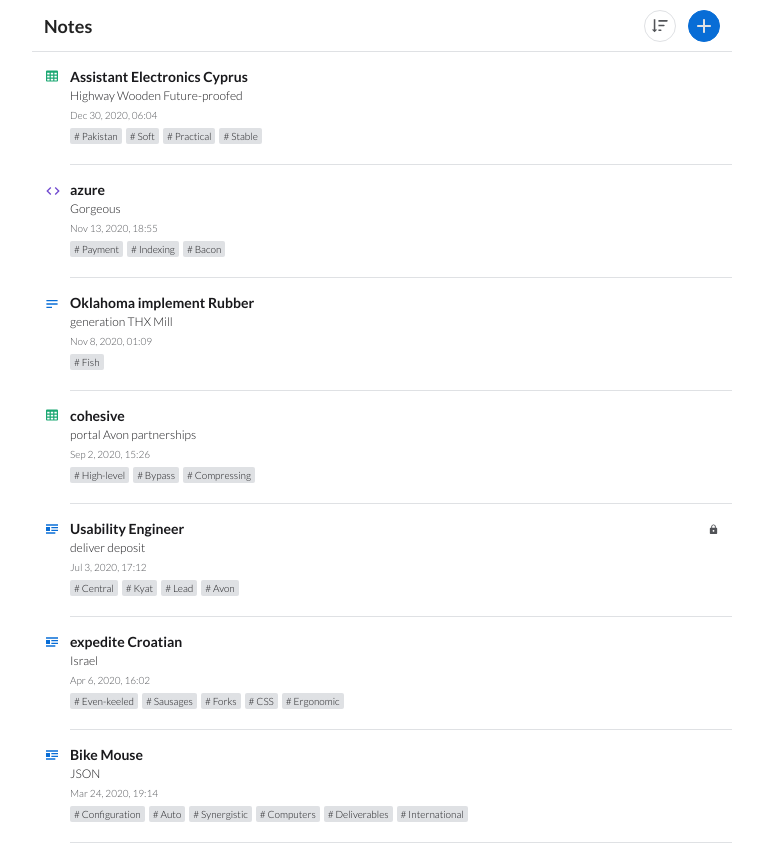
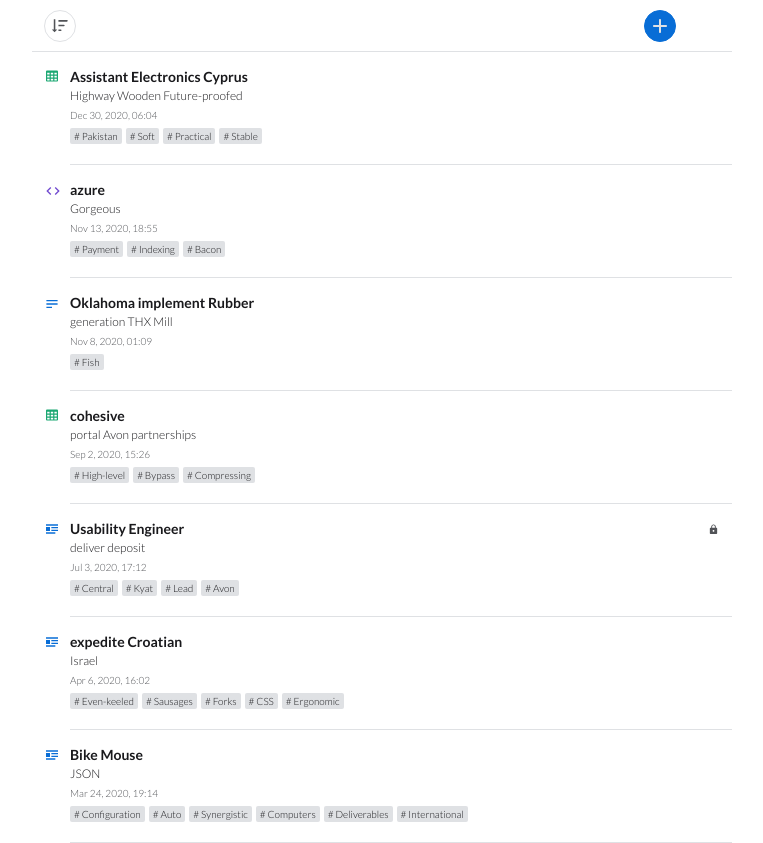
Before and after one commit to chrfreitas/note-list, a React (Create React App) app: page / in a window 1280 px wide. Shown: the whole page, without its empty margins (258-1021 px from the left). Built offline with nearby package versions, Linux system fonts and the light colour scheme.

Commit message:
Test regression test in the pipeline

```diff
--- a/src/components/header/header.tsx
+++ b/src/components/header/header.tsx
@@ -17,7 +17,6 @@
       <Title>{numberOfSelected} items selected</Title>
     ) : (
       <>
-        <Title>Notes</Title>
         <SortIcon data-testid="sort-button" onClick={toggleOrder}>
           <Icon
             type={
```
